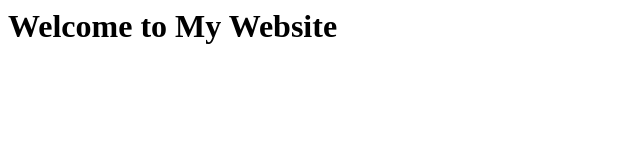
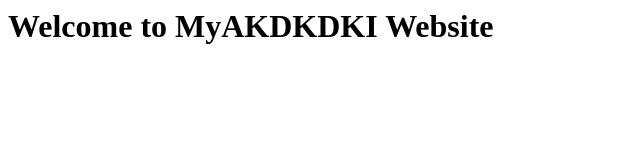
Before and after one commit to OochoWallyWally/SheasHolidayTown, a plain HTML site: page index.html in a window 1280 px wide. Shown: the whole page, without its empty margins (0-640 px from the left). Drawn offline with Linux system fonts and the light colour scheme.

Commit message:
Update index.html

```diff
--- a/index.html
+++ b/index.html
@@ -1,8 +1,8 @@
 <html>
   <head>
-    <title>My WDDDDebsite</title>
+    <title>My Website</title>
   </head>
   <body>
-    <h1>Welcome to My Website</h1>
+    <h1>Welcome to MyAKDKDKI Website</h1>
   </body>
 </html>
```
